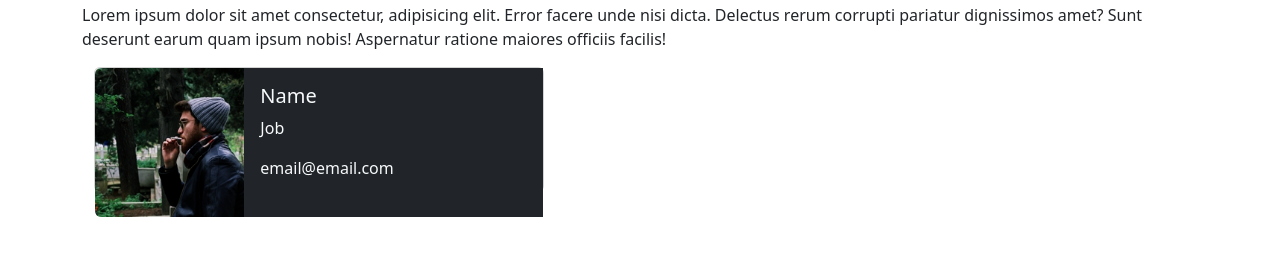
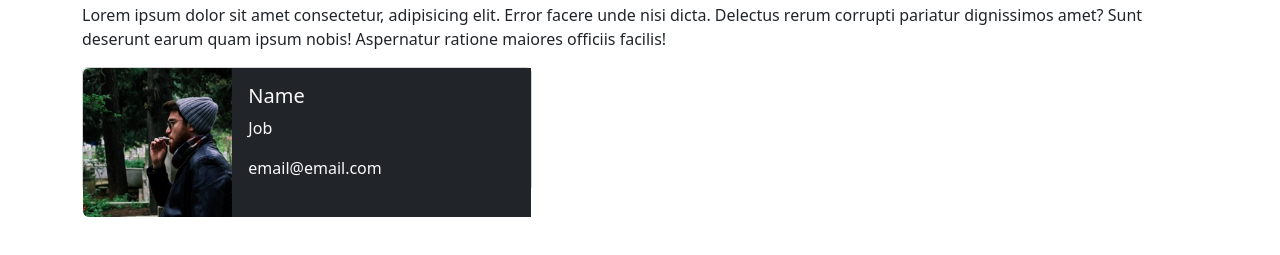
Before and after one commit to carlomagno-ale/js-our-team, a plain HTML site: page index.html in a window 1280 px wide. Shown: the part 53-308 px from the top of the page. Drawn offline with nearby package versions, Linux system fonts and the light colour scheme.

Commit message:
fix container

```diff
--- a/index.html
+++ b/index.html
@@ -22,8 +22,8 @@
     <p>Lorem ipsum dolor sit amet consectetur, adipisicing elit. Error facere unde nisi dicta. Delectus rerum corrupti
       pariatur dignissimos amet? Sunt deserunt earum quam ipsum nobis! Aspernatur ratione maiores officiis facilis!</p>
 
-    <section id="cards" class="">
-      <div class="container d-flex gap-2">
+
+    <div class="d-flex gap-2">
 
       <section id="cards" class="">
         <div class="d-flex gap-2">
@@ -45,16 +45,8 @@
         </div>
       </section>
 
-        <!--<div class="card col-4">
-      <img src="https://picsum.photos/300/140" alt="" class="card-img-top">
-      <div class="card-body">
-      <h3>name</h3>
-      <p>job</p>
     </div>
-      </div> -->
 
-      </div>
-    </section>
   </div>
 
 </body>
```
Lines whose indentation alone changed are shown as unchanged.
